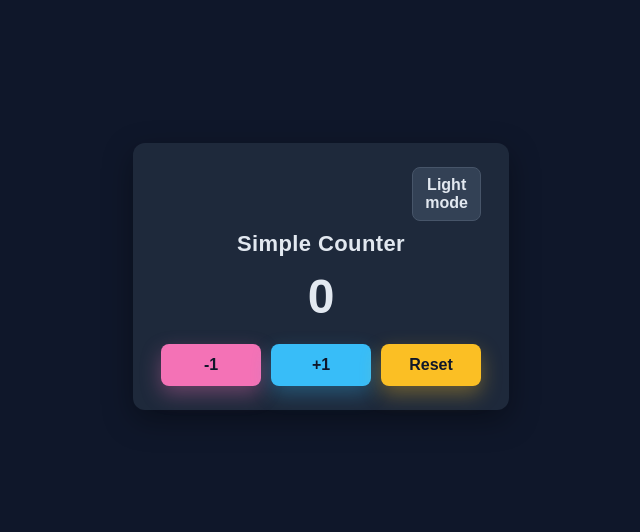
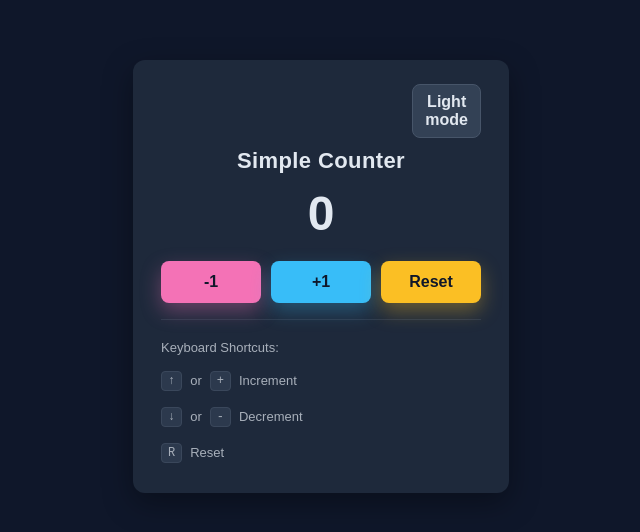
Before and after one commit to ozalpd/ElectroDemo, an Electron app: page index.html in a window 800 px wide. Shown: the part 124-656 px from the top of the page, without its empty margins (79-719 px from the left). Drawn offline with Linux system fonts and the light colour scheme.

Commit message:
Add keyboard shortcuts hints display

```diff
--- a/index.html
+++ b/index.html
@@ -1,9 +1,11 @@
 <!DOCTYPE html>
 <html>
+
 <head>
   <title>Electron Demo Counter</title>
   <link rel="stylesheet" href="style.css">
 </head>
+
 <body>
   <div class="card">
     <div class="toolbar">
@@ -15,6 +17,14 @@
       <button class="decrement" id="decrement">-1</button>
       <button id="increment">+1</button>
       <button class="reset" id="reset">Reset</button>
+    </div>
+    <div class="hints">
+      <div class="hint-content">
+        <p> Keyboard Shortcuts:</p>
+        <p><kbd>↑</kbd> or <kbd>+</kbd> Increment</p>
+        <p><kbd>↓</kbd> or <kbd>-</kbd> Decrement</p>
+        <p><kbd>R</kbd> Reset</p>
+      </div>
     </div>
   </div>
 
@@ -83,4 +93,5 @@
     });
   </script>
 </body>
+
 </html>
--- a/style.css
+++ b/style.css
@@ -111,6 +111,38 @@ button.ghost:active {
   transform: translateY(0);
 }
 
+.hints {
+  margin-top: 16px;
+  padding-top: 14px;
+  border-top: 1px solid rgba(148, 163, 184, 0.2);
+  font-size: 13px;
+  color: var(--text);
+  opacity: 0.7;
+}
+.hint-content {
+  display: flex;
+  flex-direction: column;
+  gap: 4px;
+}
+.hints p {
+  margin: 6px 0;
+  display: flex;
+  align-items: center;
+  justify-content: left;
+  gap: 8px;
+}
+
+kbd {
+  display: inline-block;
+  padding: 2px 6px;
+  background: var(--ghost);
+  border: 1px solid var(--ghost-border);
+  border-radius: 4px;
+  font-family: monospace;
+  font-size: 12px;
+  color: var(--ghost-text);
+}
+
 .light {
   --bg: #f8fafc;
   --text: #0f172a;
```
